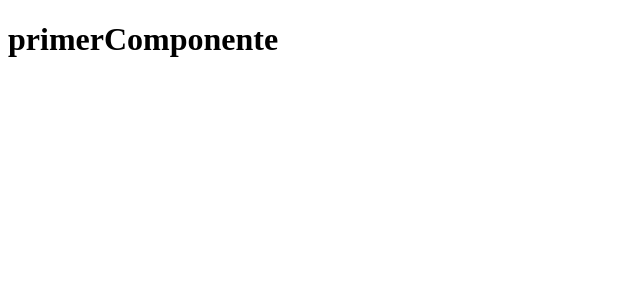
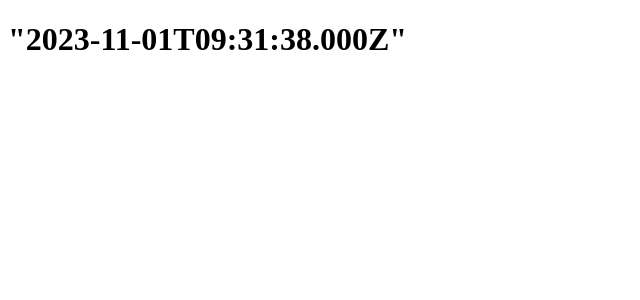
Before and after one commit to Krespee/CursoReact, a React (Vite) app: page / in a window 1280 px wide. Shown: the top 300 px of the page, without its empty margins (0-640 px from the left). Built offline with nearby package versions, Linux system fonts and the light colour scheme.

Commit message:
variables

```diff
--- a/src/primerComponente.jsx
+++ b/src/primerComponente.jsx
@@ -1,5 +1,14 @@
+const string = "Esto es un texto";
+const number = 154545;
+const array = ["hola", "Mundo", 1, 2023];
+const boolean = true;
+const objeto = {nombre:"Nayn", edad:22};
+const funcion = () => 1+1;
+const fecha = new Date();
+funcion()
+
 export const PrimerComponente = () => {
   return (
-    <h1>primerComponente</h1>
+    <h1>{JSON.stringify(fecha)}</h1>
   )
 }
```
